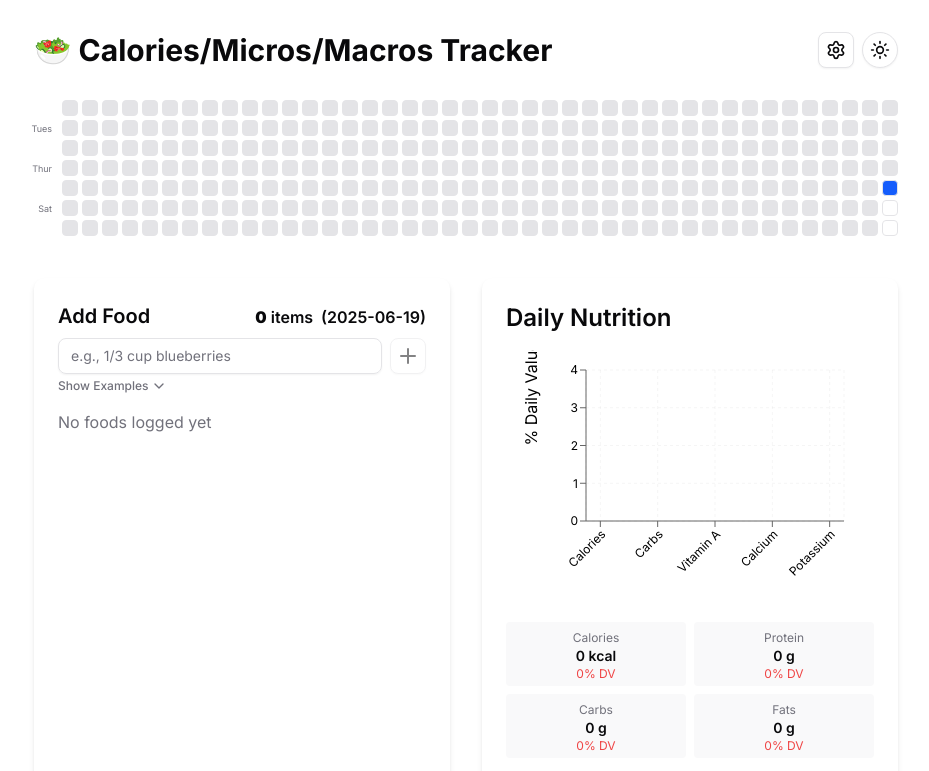
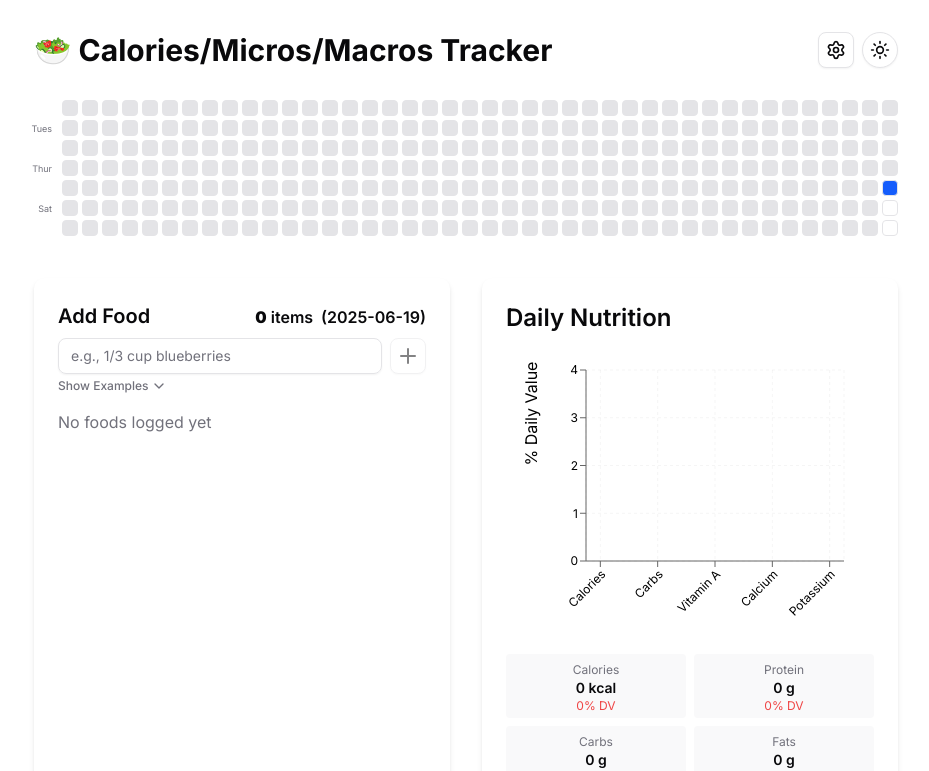
Before and after one commit to ensured/calorie-tracker, a Next.js app: page / in a window 1280 px wide. Shown: the top 771 px of the page, without its empty margins (174-1103 px from the left). Built offline with nearby package versions, Linux system fonts and the light colour scheme.

Commit message:
Update NutrientChart component to adjust loading placeholder height and margin for improved visual consistency.

```diff
--- a/app/components/NutrientChart.tsx
+++ b/app/components/NutrientChart.tsx
@@ -44,7 +44,7 @@ export default function NutrientChart({ nutrients, dailyTargets }: { nutrients:
   if (!isClient) {
     return (
       <div className="w-full">
-        <div className="h-64 mb-4 animate-pulse bg-zinc-200 dark:bg-zinc-800 rounded-md w-full" />
+        <div className="h-74 mb-2 animate-pulse bg-zinc-200 dark:bg-zinc-800 rounded-md w-full" />
         <div className="grid grid-cols-2 gap-2">
           {Array.from({ length: 4 }).map((_, i) => (
             <div key={i} className="bg-zinc-200 dark:bg-zinc-800 animate-pulse rounded h-16" />
@@ -148,7 +148,7 @@ export default function NutrientChart({ nutrients, dailyTargets }: { nutrients:
 
   return (
     <div className="w-full">
-      <div className="h-64 mb-4">
+      <div className="h-74 mb-2">
         <ResponsiveContainer width="100%" height="100%">
           <BarChart data={chartData} margin={{ top: 20, right: 30, left: 20, bottom: 5 }}>
             <CartesianGrid strokeDasharray="3 3" opacity={0.2} />
@@ -164,6 +164,8 @@ export default function NutrientChart({ nutrients, dailyTargets }: { nutrients:
               label={{ value: '% Daily Value', angle: -90, position: 'insideLeft', fill: isDark ? 'white' : 'black' }}
               fontSize={12}
               tick={{ fill: isDark ? 'white' : 'black' }}
+
+
             />
             <Tooltip content={<CustomTooltip />} />
             <Bar dataKey="value" radius={[4, 4, 0, 0]}>
```
